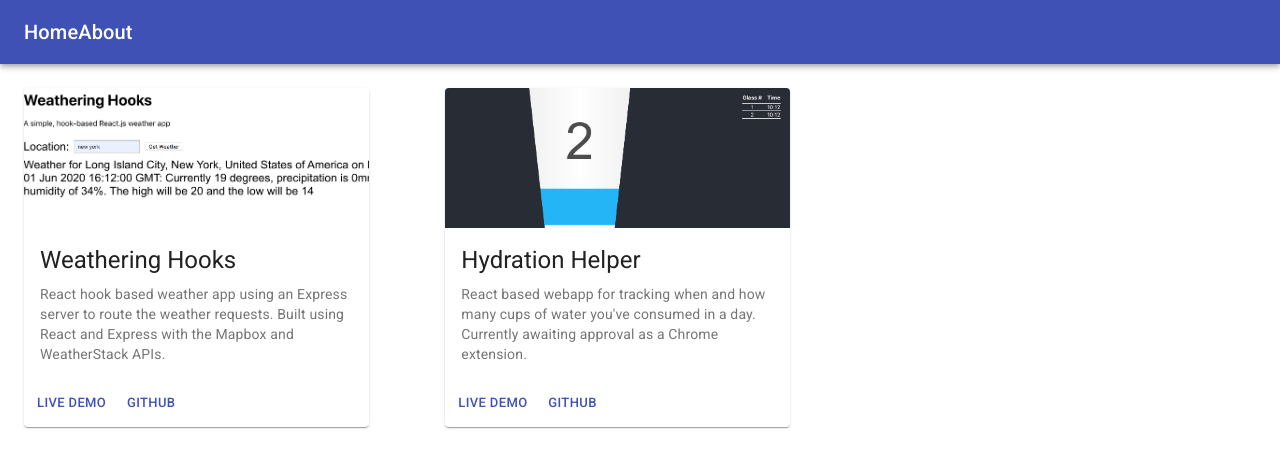
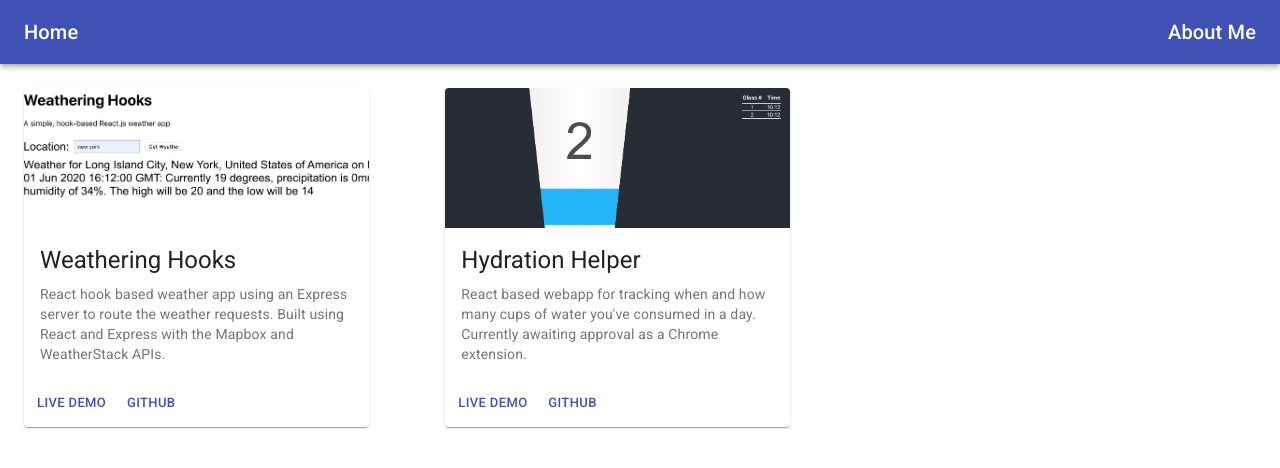
Before and after one commit to mobrien829/personal-website, a React (Create React App) app: page / in a window 1280 px wide. Shown: the top 468 px of the page. Built offline with nearby package versions, Linux system fonts and the light colour scheme.

Commit message:
implemented navbar as a reusable component

```diff
--- a/src/about-me.js
+++ b/src/about-me.js
@@ -1,18 +1,12 @@
 import React from "react";
-import { useHistory } from "react-router-dom";
 import ProfilePic from "./IMG_0808.png";
 import "./App.css";
+import NavBar from "./navbar";
 
 const AboutPage = () => {
-  let history = useHistory();
-
-  const returnToHome = () => {
-    history.push("/");
-  };
   return (
     <div>
-      About Page
-      <div onClick={returnToHome}>Return to Home</div>
+      <NavBar />
       <div className="about-body">
         <div className="bio">
           <div className="profile-pic">
--- a/src/home.js
+++ b/src/home.js
@@ -1,34 +1,13 @@
 import React from "react";
-import { useHistory } from "react-router-dom";
 import ProjectGrid from "./projects-grid";
 import { AppBar, Toolbar, Typography } from "@material-ui/core";
 import { makeStyles } from "@material-ui/core/styles";
-
-const useStyles = makeStyles((theme) => ({
-  root: {
-    flexGrow: 1,
-  },
-  menuButton: {},
-}));
+import NavBar from "./navbar";
 
 const HomePage = () => {
-  const classes = useStyles();
-
-  let history = useHistory();
-  const goToAbout = () => {
-    history.push("/about");
-  };
   return (
     <div>
-      <div className={classes.root}>
-        <AppBar position="static">
-          <Toolbar>
-            {/* Home Page<div onClick={goToAbout}>About Me</div> */}
-            <Typography variant="h6">Home</Typography>
-            <Typography variant="h6">About</Typography>
-          </Toolbar>
-        </AppBar>
-      </div>
+      <NavBar />
       <ProjectGrid />
     </div>
   );
--- a/src/navbar.js
+++ b/src/navbar.js
@@ -1,7 +1,56 @@
 import React from "react";
+import { useHistory } from "react-router-dom";
+import { AppBar, Toolbar, Typography } from "@material-ui/core";
+import { makeStyles } from "@material-ui/core/styles";
+
+const useStyles = makeStyles((theme) => ({
+  root: {
+    flexGrow: 1,
+  },
+  aboutButton: {
+    flexGrow: 1,
+  },
+  pageTitle: {
+    flexGrow: 1,
+  },
+}));
 
 const NavBar = () => {
-  return null;
+  const classes = useStyles();
+
+  let history = useHistory();
+
+  const goToHome = () => {
+    history.push("/");
+  };
+
+  const goToAbout = () => {
+    history.push("/about");
+  };
+
+  return (
+    <div className={classes.root}>
+      <AppBar position="sticky">
+        <Toolbar>
+          <Typography
+            variant="h6"
+            className={classes.pageTitle}
+            onClick={goToHome}
+          >
+            Home
+          </Typography>
+          <Typography
+            className={classes.aboutButton}
+            variant="h6"
+            align="right"
+            onClick={goToAbout}
+          >
+            About Me
+          </Typography>
+        </Toolbar>
+      </AppBar>
+    </div>
+  );
 };
 
 export default NavBar;
```
